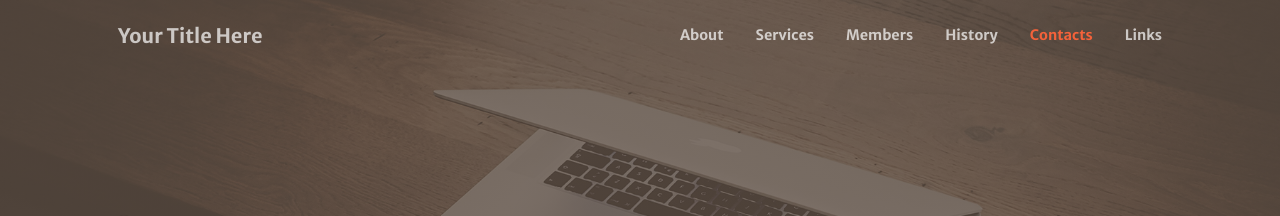
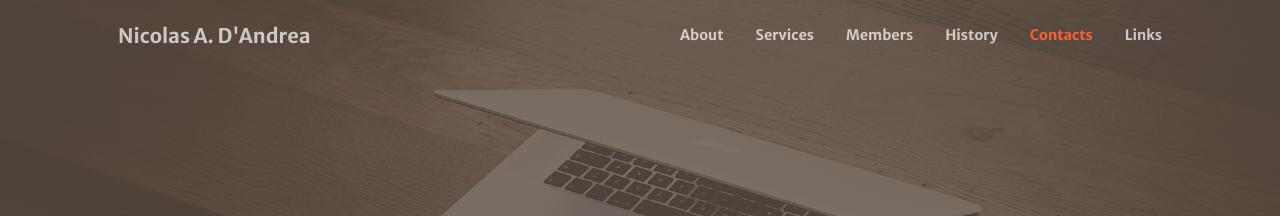
Before and after one commit to NicoDAndrea/NicoDAndrea.github.io, a Jekyll site: the page built from index.md, in a window 1280 px wide. Shown: the top 216 px of the page. Built offline with Jekyll 4.4.1, drawn with Linux system fonts in a browser that asks for light colours; comment, search, counter and statistics services are not loaded.

Commit message:
Update _config.yml

```diff
--- a/_config.yml
+++ b/_config.yml
@@ -1,5 +1,5 @@
 # Site settings
-title: Your Title Here
+title: Nicolas A. D'Andrea
 description: > # this means to ignore newlines until "baseurl:"
 repository: vvalchev/creative-theme-jekyll-new
 baseurl: "/creative-theme-jekyll-new/" # the subpath of your site, e.g. /blog/
```
